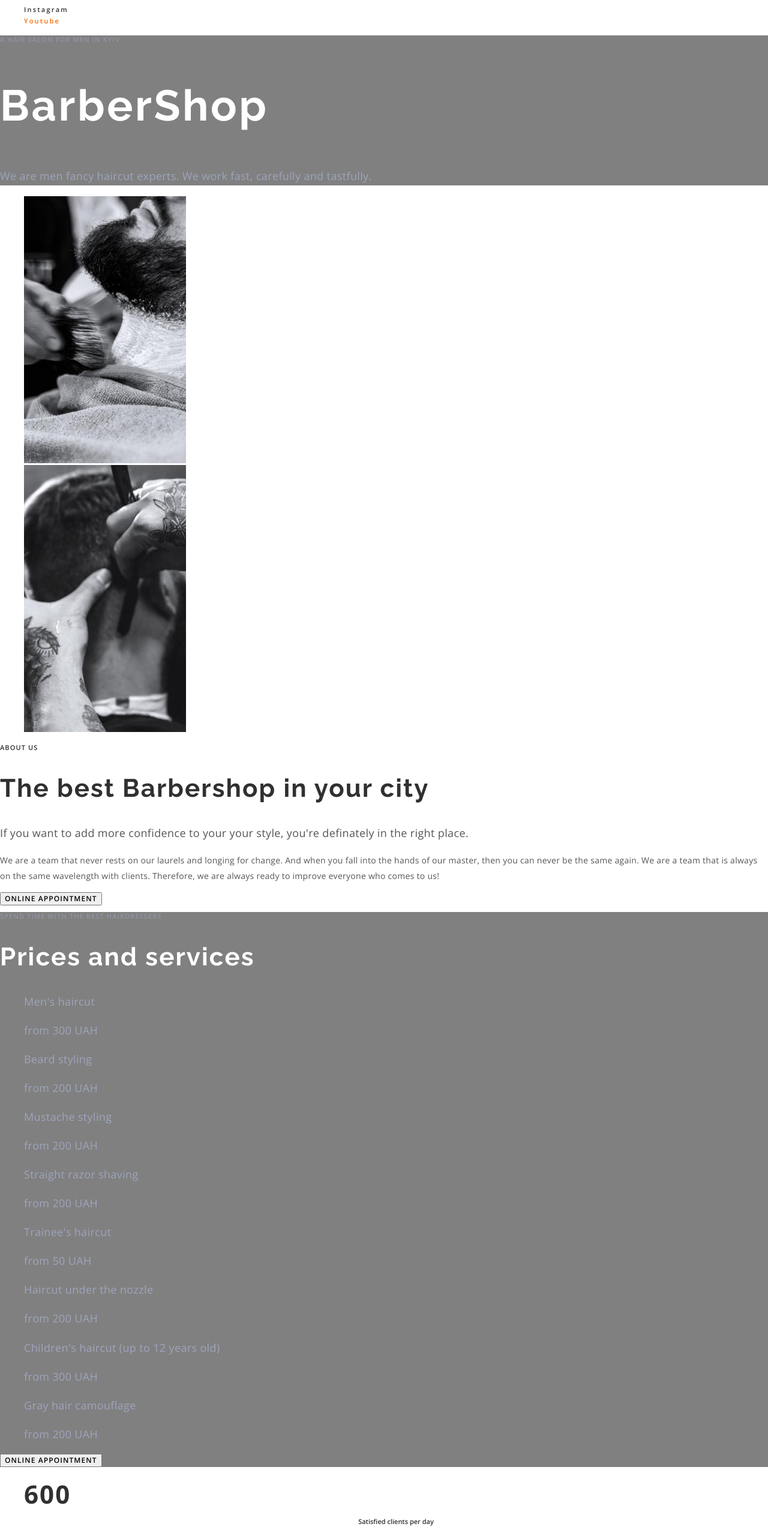
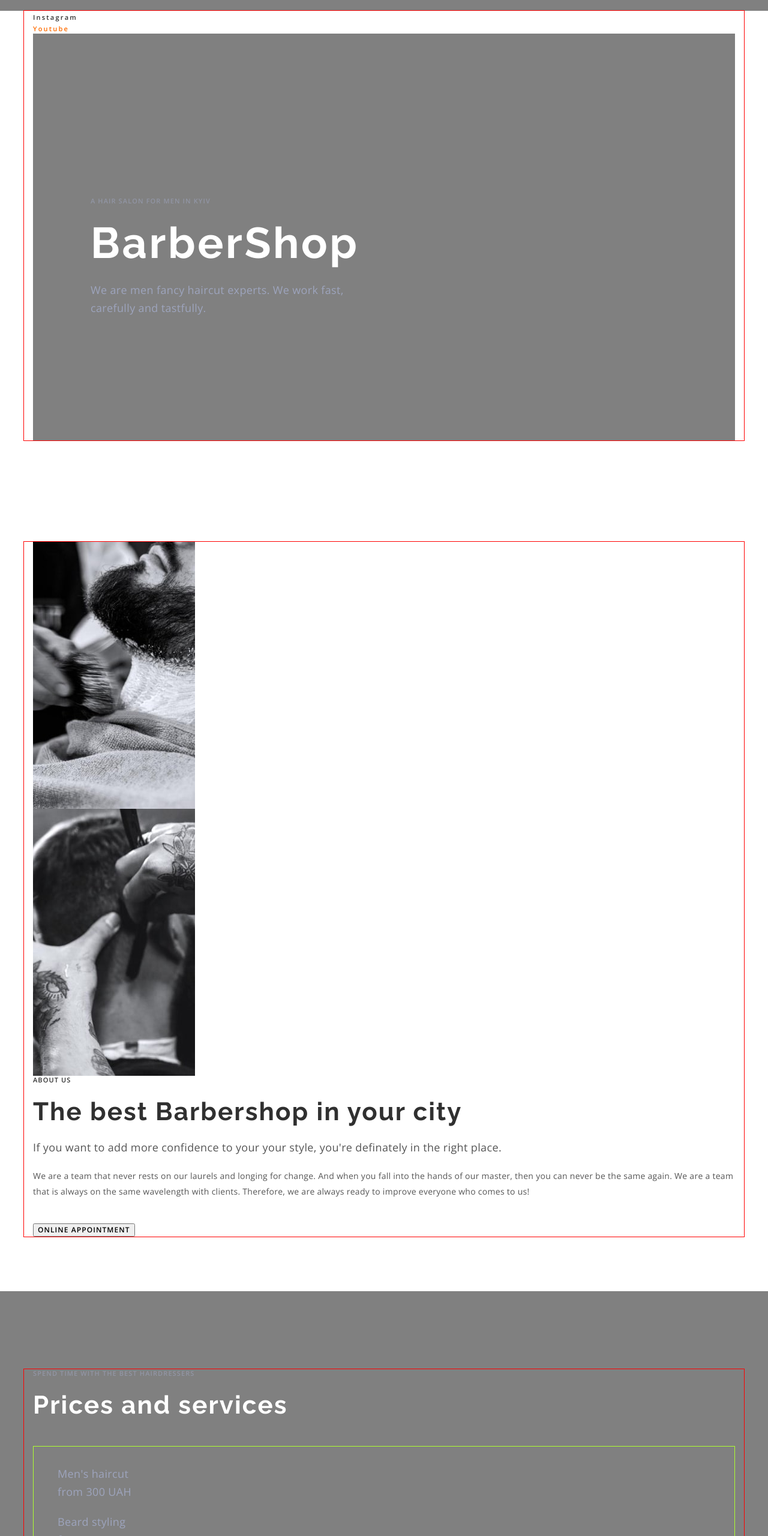
Before and after one commit to SavchukOlena/Barbershop, a plain HTML site: page index.html in a window 1280 px wide. Shown: the part 200-2760 px from the top of the page at 60% size. Drawn offline with nearby package versions, Linux system fonts and the light colour scheme.

Commit message:
adds container-properties, paddins and margins

```diff
--- a/css/styles.css
+++ b/css/styles.css
@@ -5,6 +5,21 @@
     --contacts-and-prices-color:#9DA4BD;
     --accent-color:#FF6C00;
     --prices-top-text:rgba(157, 164, 189, 0.6);
+    --typical-margin: 20px;
+}
+
+p,
+h1,
+h2,
+h3,
+h4 {
+    margin: 0;
+}
+
+ul,
+ol {
+    margin: 0;
+    padding: 0;
 }
 
 .visually-hidden {
@@ -24,12 +39,23 @@ body {
     background-color:var(--main-bgc-color);
     font-family:"Open sans", sans-serif;
 }
+
+.container {
+    width: 1200px;
+    padding-left: 15px;
+    padding-right: 15px;
+    margin: 0 auto;
+    outline: 1px solid red;
+}
 .list {
     list-style: none;
 }
 
 .link {
     text-decoration: none;
+}
+img {
+    display:block;
 }
 
 .top-text {
@@ -57,6 +83,7 @@ body {
 }
 
 .button {
+    font-family: inherit;
     font-weight: 600;
     font-size: 12px;
     line-height: 1.33;
@@ -66,6 +93,8 @@ body {
 /* -------------------------HEADER----------------------> */
 .header {
     background-color:grey;
+    padding-top: 32px;
+    padding-bottom: 32px;
 }
 
 .header-link {
@@ -90,7 +119,7 @@ text-transform: uppercase;
     cursor: pointer;
     color: var(--accent-color);
 }
-/* < !-----------YOUTUBE-INSTA-LINKS------------- --> */
+
 .yout-insta-link {
     font-weight: 600;
     font-size: 11px;
@@ -103,44 +132,70 @@ text-transform: uppercase;
     color: var(--accent-color);
 }
 /* < !---------------HERO---------------- --> */
-.hero {
+.hero-content {
     background-color: grey;
+    padding: 272px 96px 206px 96px;
 }
 .hero-top-text {
     color: var(--prices-top-text);
+    margin-bottom: var(--typical-margin);
 }
 .hero-title {
     font-size: 72px;
     line-height: 1.18;
     color: var(--main-bgc-color);
+    margin-bottom: var(--typical-margin);
 }
 .hero-bottom-text {
     color: var(--contacts-and-prices-color);
+    max-width: 444px;
 }
 /* ----------------------ABOUT-US---------------------- */
+.about {
+    padding-top: 169px;
+    padding-bottom: 91px;
+}
+.about-top-text {
+    margin-bottom: var(--typical-margin);
+}
+.about-title {
+    margin-bottom: var(--typical-margin);
+}
 .about-bottom-text {
     color: var(--text-and-bottom-color);
+    margin-bottom: var(--typical-margin);
 }
 .about-descr {
     font-weight: 400;
     font-size: 14px;
     line-height: 1.86;
     letter-spacing: 0.02em;
-    color: var(--text-and-bottom-color)
+    color: var(--text-and-bottom-color);
+    margin-bottom: 40px;
 
 }
 
 /* -----------------------PRICES------------------------ */
 .prices {
     background-color: grey;
+    padding-top: 130px;
+    padding-bottom: 130px;
 }
 
 .prices-top-text {
-    color:var(--prices-top-text)
+    color:var(--prices-top-text);
+    margin-bottom: var(--typical-margin);
+
 }
 
 .prices-title {
     color: var(--main-bgc-color);
+    margin-bottom: 44px;
+}
+
+.prices-list {
+    padding: 30px 40px;
+    border: 1px solid greenyellow;
 }
 
 .prices-item-text {
@@ -150,12 +205,41 @@ text-transform: uppercase;
     letter-spacing: 0.02em;
     color:var(--contacts-and-prices-color);
 }
+.prices-item {
+    margin-bottom: 20px;
+}
+
+.prices-button {
+    color: var(--main-bgc-color);
+    background-color: grey;
+    margin: 0 auto;
+    padding: 12px 20px;
+    display: block;
+    margin-top: 62px;
+    border-radius: 25px;
+    border-color: var(--accent-color);
+}
+
+
 /* --------------STATISTICS-------------------- */
+
+.statistics{
+    padding-top: 143px;
+    padding-bottom: 137px;
+}
+
+.statistics-item {
+    width: 170px;
+    height: 133px;
+    border: 1px solid yellowgreen;
+    padding: 20px 24px;
+}
 
 .statistics-item-count {
     font-weight: 700;
     font-size: 42px;
     line-height: 1.36;
+    display: block;
     text-align: center;
     letter-spacing: 0.05em;
     color:var(--title-and-top-color);
@@ -169,10 +253,30 @@ text-transform: uppercase;
     color: var(--title-and-top-color);
 }
 
+.statisctics-top-text {
+    margin-bottom: var(--typical-margin);
+}
+
+.statisctics-title {
+    margin-bottom: var(--typical-margin);
+}
+
 .statisctics-bottom-text {
     color: var(--text-and-bottom-color);
 }
 /* --------------MASTERS------------------- */
+
+.masters {
+    padding: 130px 0px;
+}
+
+.masters-top-text {
+    margin-bottom: var(--typical-margin);
+}
+
+.masters-title {
+    margin-bottom: 44px;
+}
 
 .masters-name {
     font-weight: 400;
@@ -180,7 +284,9 @@ text-transform: uppercase;
     line-height: 1.39;
     text-align: center;
     letter-spacing: 0.02em;
-    color:var(--title-and-top-color)
+    color:var(--title-and-top-color);
+    margin-top: 30px;
+    margin-bottom: 8px;
 }
 
 .masters-position {
@@ -189,7 +295,8 @@ text-transform: uppercase;
     line-height: 1.36;
     text-align: center;
     letter-spacing: 0.02em;
-    color:var(--accent-color)
+    color:var(--accent-color);
+    margin-bottom: 30px;
 }
 /* --------------------GALLERY-------------------- */
 /* ------------------ONLINE-APPOINTMENT------------*/
--- a/index.html
+++ b/index.html
@@ -13,6 +13,7 @@
 <body>
     <!-----------------------------HEADER---------------------------->
     <header class="header">
+        <div class="container">
             <a href="/">
                 <img src="./images/Logo.svg" alt="Logo">
             </a>
@@ -24,107 +25,122 @@
                     <li><a class="header-link link" href="#contacts">Contacts</a></li>
                 </ul>
             </nav>
-        <!-- ---------------------------HEADER-CONTACTS--------------------------------- -->
             <a class="header-link tel link" href="tel:+380441111111">+38 044 111 11 11</a>
-        <button type="button" class="button">Online appointment</button>
+            <button type="button" class="header-button button">Online appointment</button>
             </header>
+        </div>
     <main>
-        <!-- -----------------------YOUTUBE-INSTA-LINKS-------------------------------- -->
-        <section class="yout-insta">
-            <ul class="yout-insta-list list">
-                <li><a class="yout-insta-link link" href="https://www.instagram.com/" target="_blank" rel="noopener nofollow noreferrer">Instagram</a></li>
-                <li><a class="yout-insta-link current link" href="https://www.youtube.com/" target="_blank" rel="noopener nofollow noreferrer">Youtube</a></li>
-            </ul>
-        </section>
         <!-- ----------------------------HERO---------------------------------- -->
         <section class="hero">
+            <div class="container">
+                <ul class="yout-insta-list list">
+                    <li><a class="yout-insta-link link" href="https://www.instagram.com/" target="_blank"
+                            rel="noopener nofollow noreferrer">Instagram</a></li>
+                    <li><a class="yout-insta-link current link" href="https://www.youtube.com/" target="_blank"
+                            rel="noopener nofollow noreferrer">Youtube</a></li>
+                </ul>
+                <div class="hero-content">
                     <p class="hero-top-text top-text">A hair salon for men in Kyiv</p>
                     <h1 class="hero-title title">BarberShop</h1>
                     <p class="hero-bottom-text bottom-text"> We are men fancy haircut experts.
                         We work fast, carefully and tastfully.</p>
+                </div>
+            </div>
         </section>
         <!-- -----------------------ABOUT-US---------------------------- -->
         <section class="about">
+            <div class="container">
                 <ul class="about-list list">
                     <li><img src="./images/img-beard-shave.jpg" alt="A man shaves beard" width="270"></li>
-                <li><img src="./images/img-shave-behind-ear.jpg" alt="A man makes a haircut on the back of the head" width="270"></li>
+                    <li><img src="./images/img-shave-behind-ear.jpg" alt="A man makes a haircut on the back of the head" width="270">
+                    </li>
                 </ul>
                 <p class="about-top-text top-text">About us</p>
                 <h2 class="about-title title">The best Barbershop in your city</h2>
-            <p class="about-bottom-text bottom-text">If you want to add more confidence to your your style, you're definately in the right place.</p>
-            <p class="about-descr">We are a team that never rests on our laurels and longing for change. And when you fall into the hands of our master,
-            then you can never be the same again. We are a team that is always on the same wavelength with clients. Therefore, we
+                <p class="about-bottom-text bottom-text">If you want to add more confidence to your your style, you're definately in the
+                    right place.</p>
+                <p class="about-descr">We are a team that never rests on our laurels and longing for change. And when you fall into the
+                    hands of our master,
+                    then you can never be the same again. We are a team that is always on the same wavelength with clients. Therefore,
+                    we
                     are always ready to improve everyone who comes to us!</p>
-            <button type="button" class="button">Online appointment</button>
+                <button type="button" class="about-button button">Online appointment</button>
+            </div>
+
         </section>
         <!-- -----------------------------PRICES------------------------------ -->
         <section id="prices" class="prices">
+            <div class="container">
                 <p class="prices-top-text top-text">Spend time with the best hairdressers </p>
                 <h2 class="prices-title title">Prices and services</h2>
                 <ul class="prices-list list">
-                <li>
+                    <li class="prices-item">
                         <p class="prices-item-text">Men's haircut</p>
                         <p class="prices-item-text">from 300 UAH</p>
                     </li>
-                <li>
+                    <li class="prices-item">
                         <p class="prices-item-text">Beard styling</p>
                         <p class="prices-item-text">from 200 UAH</p>
                     </li>
-                <li>
+                    <li class="prices-item">
                         <p class="prices-item-text">Mustache styling</p>
                         <p class="prices-item-text">from 200 UAH</p>
                     </li>
-                <li>
+                    <li class="prices-item">
                         <p class="prices-item-text">Straight razor shaving</p>
                         <p class="prices-item-text">from 200 UAH</p>
                     </li>
                 </ul>
                 <ul class="prices-list list">
-                <li>
+                    <li class="prices-item">
                         <p class="prices-item-text">Trainee's haircut</p>
                         <p class="prices-item-text">from 50 UAH</p>
                     </li>
-                <li>
+                    <li class="prices-item">
                         <p class="prices-item-text">Haircut under the nozzle</p>
                         <p class="prices-item-text">from 200 UAH</p>
                     </li>
-                <li>
+                    <li class="prices-item">
                         <p class="prices-item-text">Children's haircut (up to 12 years old)</p>
                         <p class="prices-item-text">from 300 UAH</p>
                     </li>
-                <li>
+                    <li class="prices-item">
                         <p class="prices-item-text">Gray hair camouflage</p>
                         <p class="prices-item-text">from 200 UAH</p>
                     </li>
                 </ul>
-            <button type="button" class="button">Online appointment</button>
+                <button type="button" class="prices-button button">Online appointment</button>
+            </div>
         </section>
         <!-- ----------------------------STATISTICS----------------------------------- -->
         <section class="statistics">
+            <div class="container">
                 <ul class="statistics-list list">
-                <li>
+                    <li class="statistics-item">
                         <span class="statistics-item-count">600</span>
                         <p class="statistics-item-descr">Satisfied clients per day</p>
                     </li>
-                <li>
+                    <li class="statistics-item">
                         <span class="statistics-item-count">50</span>
                         <p class="statistics-item-descr">Excellent Service Awards</p>
                     </li>
-                <li>
+                    <li class="statistics-item">
                         <span class="statistics-item-count">20</span>
                         <p class="statistics-item-descr">Best Kyiv hairdressers</p>
                     </li>
-                <li>
+                    <li class="statistics-item">
                         <span class="statistics-item-count">100</span>
                         <p class="statistics-item-descr">Gifts for regular customers</p>
                     </li>
                 </ul>
                 <p class="statisctics-top-text top-text">Old traditional school</p>
                 <h2 class="statisctics-title title">Why we should be chosen </h2>
-            <p class="statisctics-bottom-text bottom-text">Only good things are said about us. But it is better to see and feel 1 time than to read 10 times.</p>
+                <p class="statisctics-bottom-text bottom-text">Only good things are said about us. But it is better to see and feel 1
+            </div>
         </section>
         <!-- -------------------------------MASTERS-------------------------------- -->
         <section class="masters" id="masters">
+            <div class="container">
                 <p class="masters-top-text top-text">For true atmosphere admirers</p>
                 <h2 class="masters-title title">Our hairdressers</h2>
                 <ul class="masters-list list">
@@ -144,6 +160,7 @@
                         <p class="masters-position">Extreme Barber</p>
                     </li>
                 </ul>
+            </div>
         </section>
         <!-- ----------------------------GALLERY--------------------------------- -->
         <section class="gallery">
```
Lines whose indentation alone changed are shown as unchanged.
